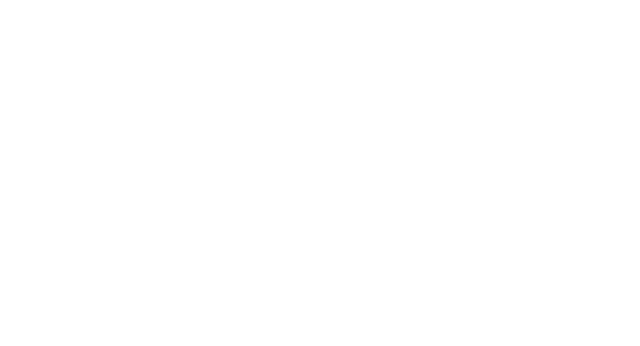
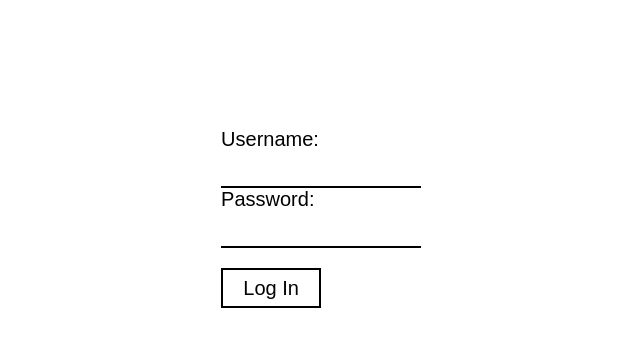
Before and after one commit to AndreiNica85/classexercisereactfrontend, a React (Create React App) app: page /login in a window 1280 px wide. Before the commit this address had no page. Shown: the top 346 px of the page, without its empty margins (270-910 px from the left). Built offline with nearby package versions, Linux system fonts and the light colour scheme.

Commit message:
Admin panel

```diff
--- a/src/App.js
+++ b/src/App.js
@@ -9,7 +9,9 @@ import Payment from "./components/Payment/Payment";
 import Done from "./components/Done/Done";
 import NewFlight from "./components/AdministrationPanel/NewFlight";
 import Analytics from "./components/AdministrationPanel/Analytics";
-
+import AdministrationPanel from "./components/AdministrationPanel/AdministrationPanel";
+import NavBarAdministration from "./components/AdministrationPanel/NavBarAdministration";
+import LogIn from "./components/LogIn/LogIn";
 
 function App() {
   return (
@@ -23,7 +25,8 @@ function App() {
           <Route path="/done" element={<Done />} />
           <Route path="/newflight" element={<NewFlight />} />
           <Route path="/analytics" element={<Analytics />} />
-          {/* <Route path="/login" element={<LogIn />} /> */}
+          <Route path="/login" element={<LogIn />} />
+          <Route path="/admin" element={<AdministrationPanel />} />
       </Routes>
   );
 }
--- /dev/null
+++ b/src/components/AdministrationPanel/AdministrationPanel.css
@@ -0,0 +1,20 @@
+.AdminContainer{
+    margin-top: 10%;
+    display: flex;
+    justify-content: space-evenly;
+}
+
+.AdminElement{display: grid;
+    justify-content: center;
+    width: 300px;
+    /* margin-left: 10%; */
+}
+
+.AdminElement h1{
+    font-size: 30px;
+    text-align: center;
+}
+
+.Adminimg{
+    width: 300px;
+}
--- a/src/components/AdministrationPanel/AdministrationPanel.js
+++ b/src/components/AdministrationPanel/AdministrationPanel.js
@@ -2,21 +2,23 @@ import React from "react";
 import NavBar from "../Home/NavBar";
 import Analytics from "./Analytics";
 import NewFlight from "./NewFlight";
+import NavBarAdministration from "./NavBarAdministration";
+import "./AdministrationPanel.css"
 
 
 export default function AdministrationPanel(){
     return(
         <div>
     <NavBarAdministration/>
-        <div>
-            <div>
+        <div className="AdminContainer">
+            <div className="AdminElement">
                 <h2>Analytics</h2>
-                <img src=""></img>
-            </div>
-            <div>
+                <a href="/analytics"><img className="Adminimg" src="https://cdn-icons-png.flaticon.com/512/921/921540.png"></img>
+                </a> </div>
+            <div className="AdminElement">
                 <h2>Create New Flight</h2>
-                <img src=""></img>
-            </div>
+                <a href="/newflight"><img className="Adminimg" src="https://cdn-icons-png.flaticon.com/512/4284/4284017.png"></img>
+                </a>           </div>
         </div>
     </div>
     )
--- a/src/components/AdministrationPanel/Analytics.css
+++ b/src/components/AdministrationPanel/Analytics.css
@@ -1,18 +1,28 @@
 .analyticsContainer{
-    display: flex;
+    display: grid;
     justify-content: center;
 }
 
 
 .Atable{
     width: 80%;
+    border-collapse: collapse;
+    font-size: 25px;
+    text-align: center;
 
 }
 
 .Atable td{
+    font-size: 25px;
+    width: 100px;
+    border: 2px solid black;
 
 }
 
 .Atable tr{
-
+    border: 2px solid black;
 }
+.Atable th{
+    padding: 20px;
+    border: 2px solid black;
+}
--- a/src/components/AdministrationPanel/Analytics.js
+++ b/src/components/AdministrationPanel/Analytics.js
@@ -21,6 +21,8 @@ export default function Analytics(){
     console.log(analytics);
 
 
+
+
     //
 
 return (
@@ -40,6 +42,24 @@ return (
         </tr>
 
 
+
+
+<tr>
+
+  <td>{analytics.countAllPagesVisitsTraveller}</td>
+
+  <td>{analytics.countDestinationsSelected}</td>
+
+  <td>{analytics.countHomePageVisits}</td>
+
+  <td>{analytics.countOriginSelected}</td>
+  <td>{analytics.countPaidFlights}</td>
+  <td>{analytics.countUnfinishedNotPaidFlights}</td>
+
+</tr>
+
+
+
         {/* New component tr for each analytics */}
 
 
--- a/src/components/AdministrationPanel/NavBarAdministration.js
+++ b/src/components/AdministrationPanel/NavBarAdministration.js
@@ -4,7 +4,8 @@ import "./../Home/navBar.css"
 function NavBarAdministration() {
   return (
     <div class="topnav">
-      <a class="active" href="/">Home</a>
+      <a href="/">Home</a>
+      <a class="active" href="/admin">Administration</a>
       <a href="/newflight">New Flight</a>
       <a href="/analytics">Analytics</a>
 
--- /dev/null
+++ b/src/components/LogIn/LogIn.css
@@ -0,0 +1,32 @@
+.loginContainer{
+    display: grid;
+    justify-content: center;
+    margin-top: 10%;
+}
+
+.loginForm{
+
+    width: 80%;
+}
+
+.loginForm input{
+    margin-top: 10px;
+    border: 0px;
+    border-bottom: 2px solid black;
+    width: 200px;
+}
+
+.loginForm label{
+    margin-top: 20px;
+    font-size: 20px;
+}
+
+.loginButton{
+    margin-top: 20px;
+    border: 2px solid black;
+    background-color: white;
+    font-size: 20px;
+    text-align: center;
+    width: 100px;
+    height: 40px;
+}
--- /dev/null
+++ b/src/components/LogIn/LogIn.js
@@ -0,0 +1,44 @@
+import React, { useState } from "react";
+import "./LogIn.css"
+
+
+export default function LogIn(){
+
+
+    const[user, setUser] = useState();
+    const[password, setPassword] = useState();
+
+    const passwordHandler = (e) =>{ setPassword(e.target.value)}
+    const userHandler = (e) =>{ setUser(e.target.value)}
+
+
+
+    const submitHandler = (e) => {
+        e.preventDefault();
+
+        window.location.href= "/admin"
+
+
+    }
+
+    return (
+        <div className="loginContainer">
+            <form className="loginForm">
+                <label>
+                    Username:
+                </label>
+                <input type="text" onChange={userHandler} className="logUser"></input>
+                <br>
+                </br>
+            <label>
+                    Password:
+                </label>
+                <input type="password" onChange={passwordHandler} className="logPass"></input>
+                <br></br>
+                <button type="submit" className="loginButton" onClick={submitHandler}>Log In</button>
+            </form>
+        </div>
+    )
+
+
+}
```
Also changed, not shown: src/components/AdministrationPanel/AnalyticsTR.js (deleted, +0 -15 lines).
